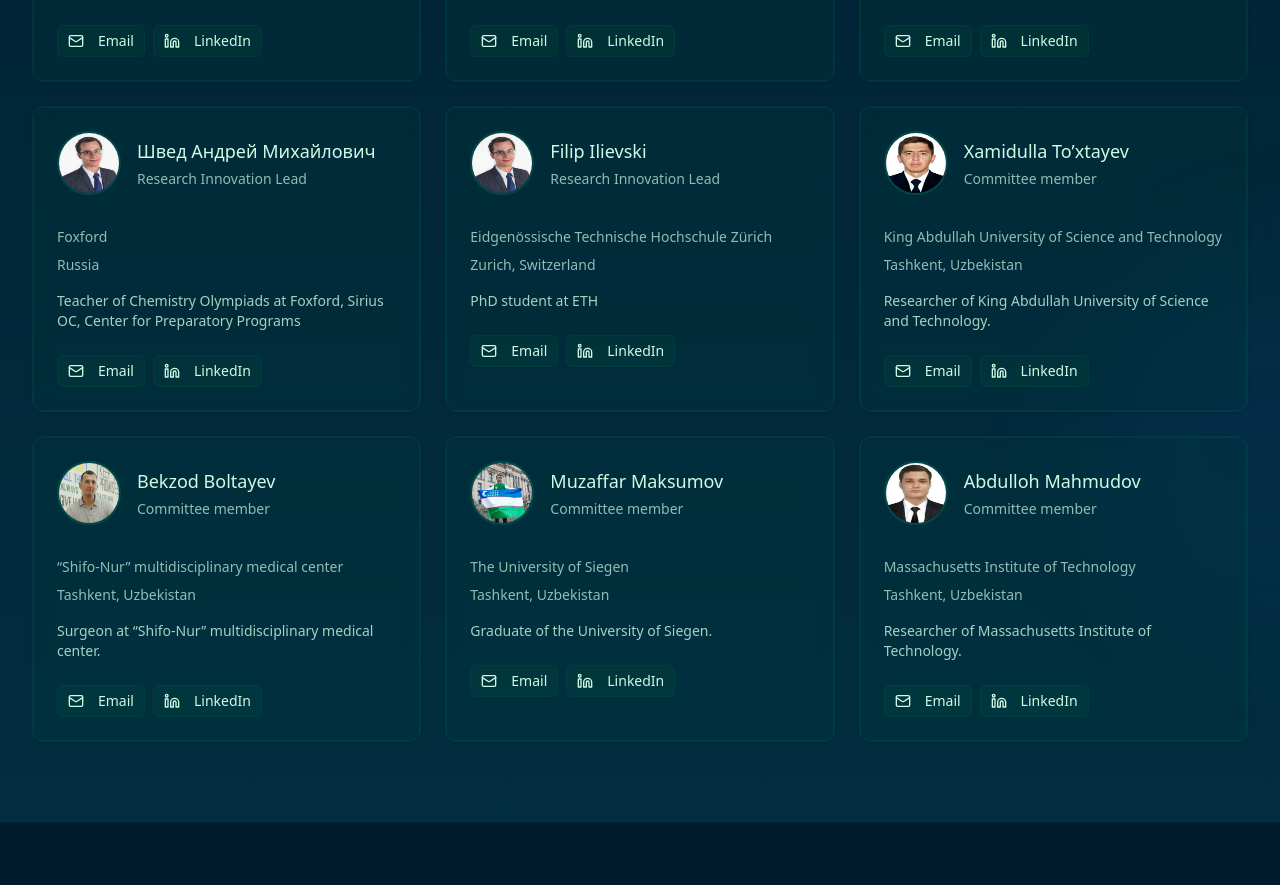
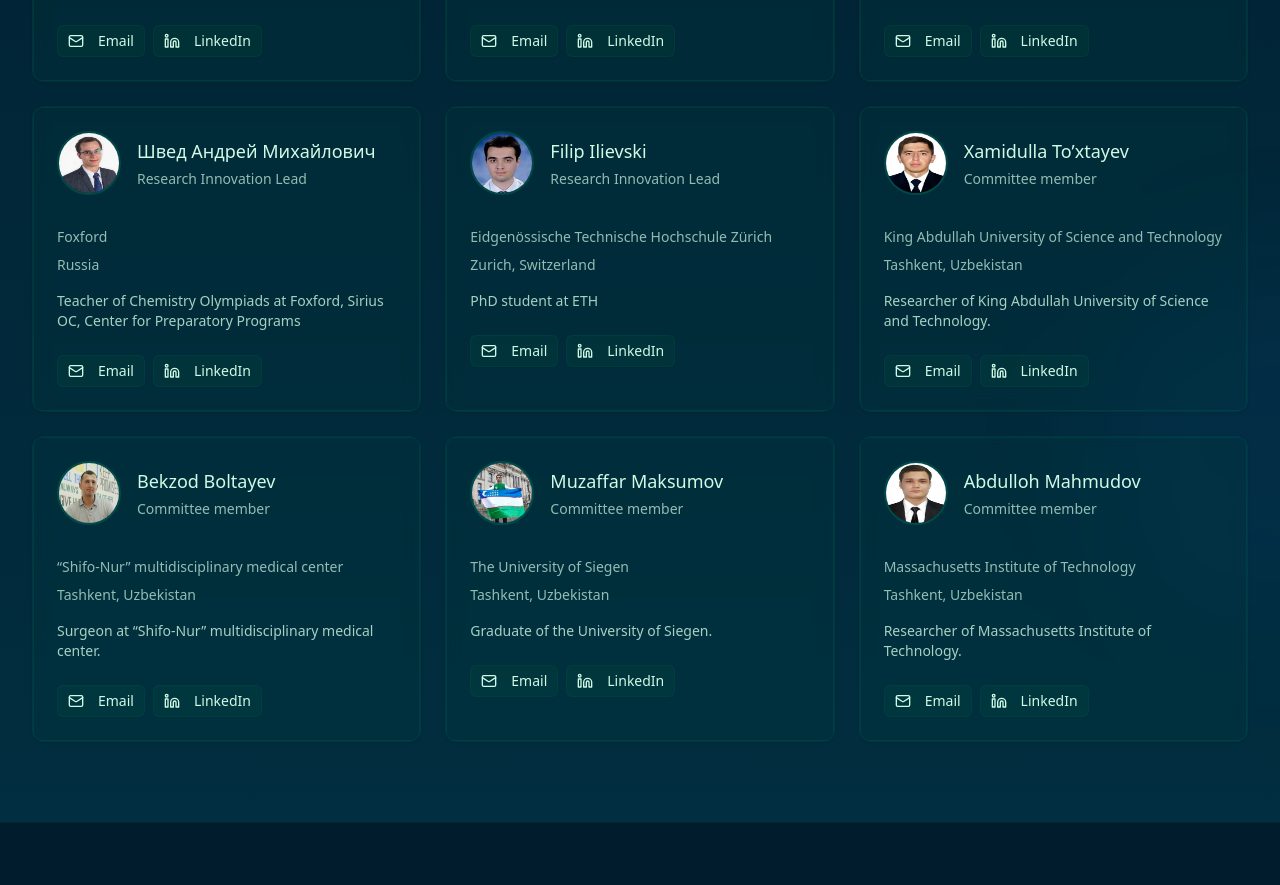
Before and after one commit to OkiljonDadakhanov/testing, a Next.js app: page /scientific-committee in a window 1280 px wide. Shown: the part 1020-1905 px from the top of the page. Built offline with nearby package versions, Linux system fonts and the light colour scheme.

Commit message:
upd: the picture of Filip a scientific committee member updated

```diff
--- a/app/scientific-committee/page.tsx
+++ b/app/scientific-committee/page.tsx
@@ -79,7 +79,7 @@ const scientificMembers: CommitteeMember[] = [
     bio: "PhD student at ETH ",
     email: "w.zhang@arbicho.com",
     linkedin: "https://linkedin.com/in/example",
-    image: "/images/scientific/shved.jpg",
+    image: "/images/scientific/filip.jpg",
   },
   {
     name: "Xamidulla To’xtayev",
```
